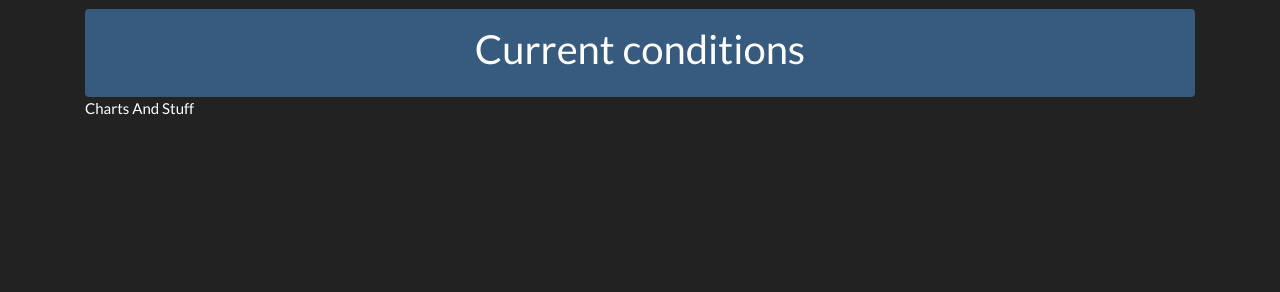
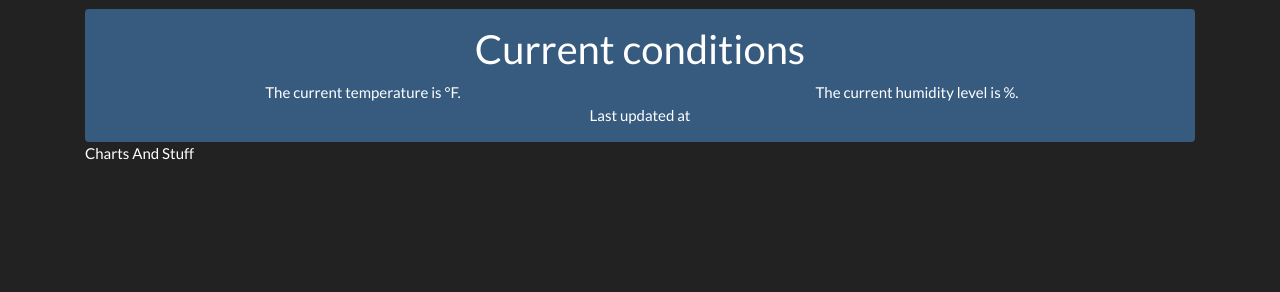
Before and after one commit to AntiCompositeNumber/weatherweb, a Python web app: template templates/index.html in a window 1280 px wide. Shown: the part 79-371 px from the top of the page. Run offline with Jinja, Linux system fonts and the light colour scheme; the template is opened without the code that fills it, so the values that code supplies are empty; some libraries are stand-ins or nearby versions.

Commit message:
Working AJAX for current conditions!

```diff
--- a/templates/index.html
+++ b/templates/index.html
@@ -53,7 +53,10 @@ $# $def with (temp, humidity, updateTime)
         <div class="container p-3 bg-primary border-0 rounded">
           <h2 class="text-center">Current conditions</h2>
 	  <div class="row currentConditions">
+      <div class="col-sm m-auto text-center" >The current temperature is <span id="currentTemp"></span>&#176;F.</div>
+      <div class="col-sm m-auto text-center">The current humidity level is <span id="currentHumidity"></span>%.</div>
 	  </div>
+    <div class="text-center">Last updated at <span id="currentDate"></span></div>
 	</div>
       Charts And Stuff
     </main>
@@ -63,15 +66,21 @@ $# $def with (temp, humidity, updateTime)
 
     <!-- Optional JavaScript -->
     <!-- jQuery first, then Popper.js, then Bootstrap JS -->
-    <script src="https://code.jquery.com/jquery-3.3.1.slim.min.js" integrity="sha384-q8i/X+965DzO0rT7abK41JStQIAqVgRVzpbzo5smXKp4YfRvH+8abtTE1Pi6jizo" crossorigin="anonymous"></script>
+    <script src="https://code.jquery.com/jquery-3.3.1.min.js" integrity="sha256-FgpCb/KJQlLNfOu91ta32o/NMZxltwRo8QtmkMRdAu8=" crossorigin="anonymous"></script>
     <script src="https://cdnjs.cloudflare.com/ajax/libs/popper.js/1.14.3/umd/popper.min.js" integrity="sha384-ZMP7rVo3mIykV+2+9J3UJ46jBk0WLaUAdn689aCwoqbBJiSnjAK/l8WvCWPIPm49" crossorigin="anonymous"></script>
     <script src="https://stackpath.bootstrapcdn.com/bootstrap/4.1.3/js/bootstrap.min.js" integrity="sha384-ChfqqxuZUCnJSK3+MXmPNIyE6ZbWh2IMqE241rYiqJxyMiZ6OW/JmZQ5stwEULTy" crossorigin="anonymous"></script>
-  <script>
-    jQuery.ajax({
-      type: 'GET',
-      url: '/api/current'
-  });
-</script>
+    <script>
+      $$(document).ready(function(){
+        window.setInterval(function(){
+          $$.getJSON("/api/current", function(result){
+            console.log(result)
+            $$("#currentTemp").html(result.temp);
+	          $$("#currentHumidity").html(result.humidity);
+            $$("#currentDate").html(result.date);
+          });
+        }, 60000);
+      });
+    </script>
 
   </body>
 </html>
```
